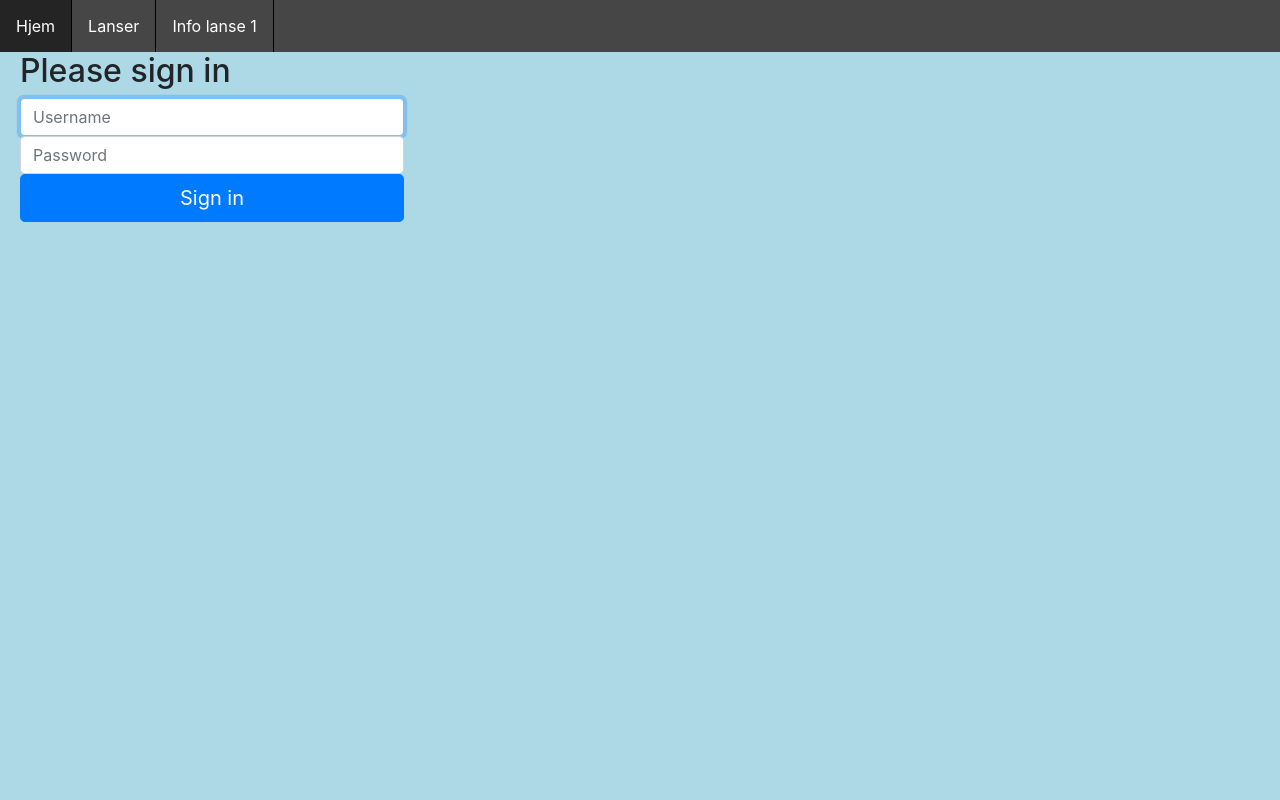
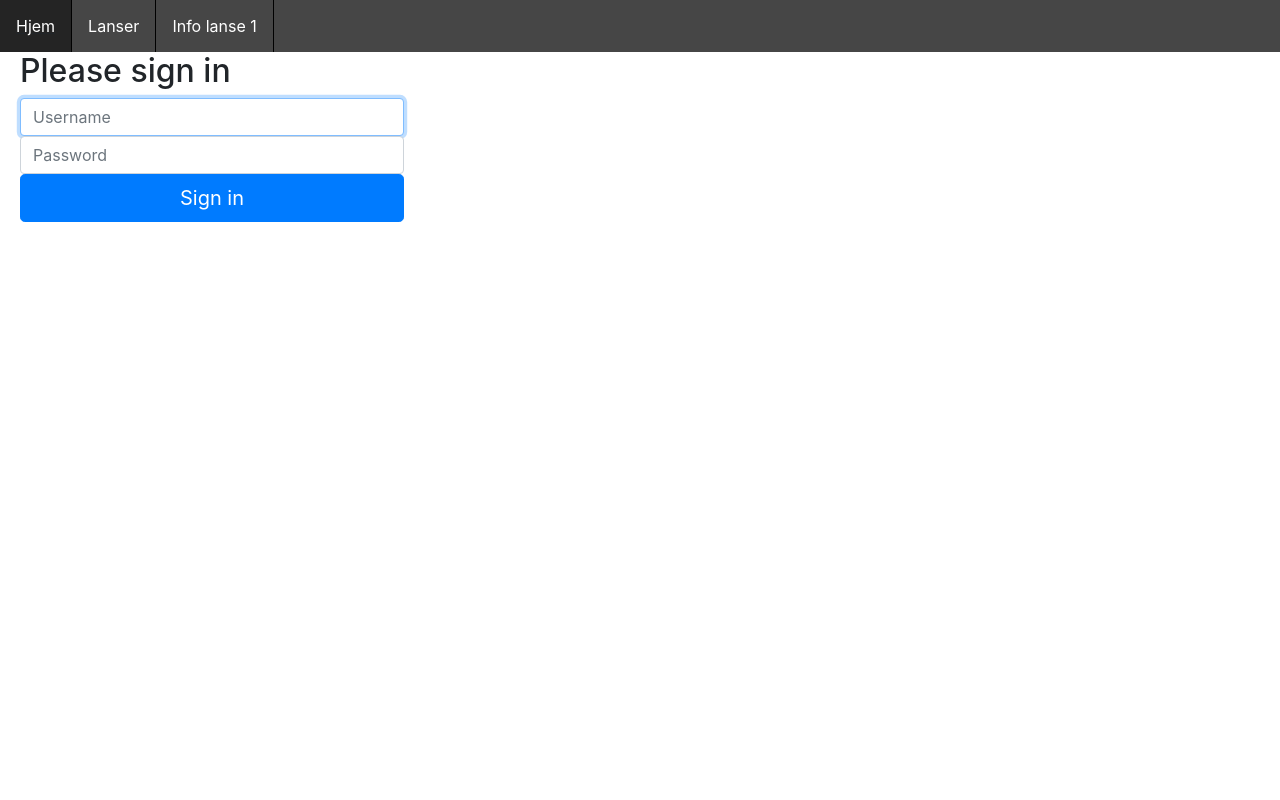
Before and after one commit to Snolanse/Server, a Django app: page / in a window 1280 px wide. Run offline with Django 3.2, Linux system fonts and the light colour scheme; some libraries are stand-ins or nearby versions.

Commit message:
Update startside.css

```diff
--- a/lanseside/startside/static/startside/startside.css
+++ b/lanseside/startside/static/startside/startside.css
@@ -1,5 +1,5 @@
 body {
-    background-color: lightblue;
+    background-color: white;
 }
 
 
```
